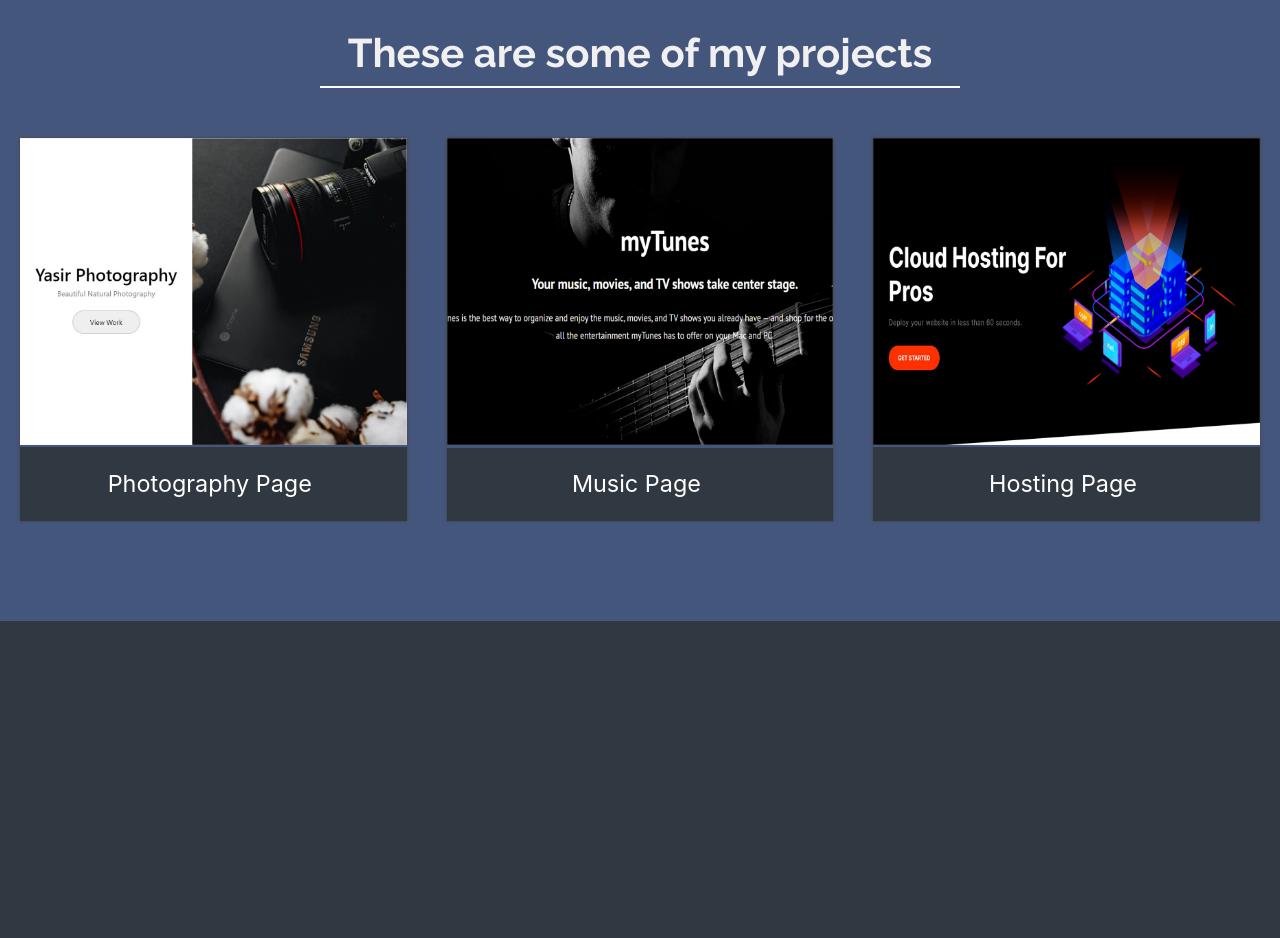
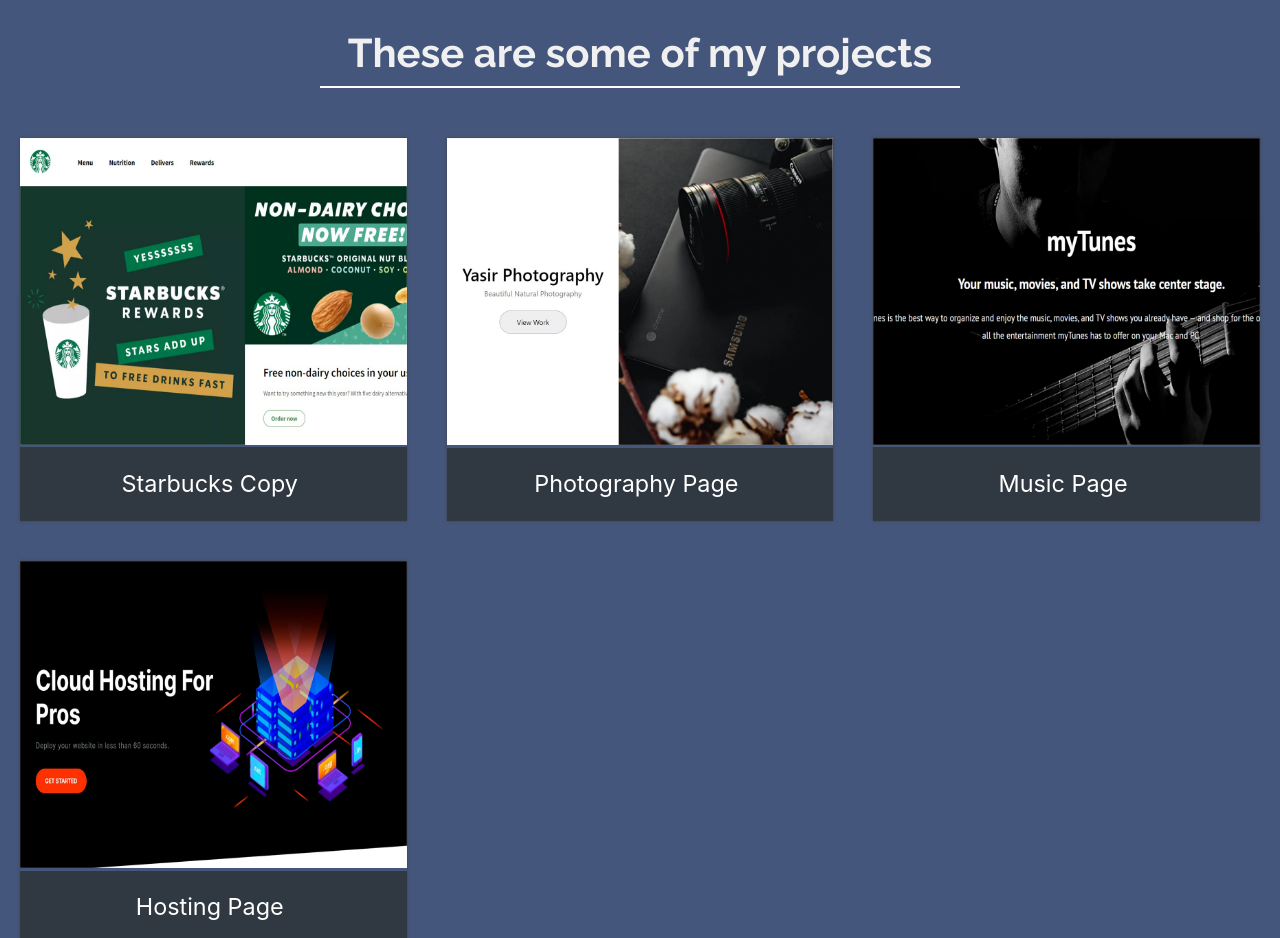
Before and after one commit to Yasirkhan6499/yasir-portfolio, a website built with Parcel: page index.html in a window 1280 px wide. Shown: the part 820-1758 px from the top of the page. Built offline with nearby package versions, Linux system fonts and the light colour scheme.

Commit message:
starbucks page added

```diff
--- a/index.html
+++ b/index.html
@@ -40,6 +40,17 @@
     <section class="projects-container" id="work">
       <h2 class="project-heading">These are some of my projects</h2>
       <section class="projects-block">
+        <a
+        class="link"
+        href="https://starbucks-yasir-copy.netlify.app/"
+        target="__blank"
+      >
+        <div class="work-block">
+          <img src="/images/starbucks5.png" alt="photography website" />
+          <div class="work__title-block">
+            <h3>Starbucks Copy</h3>
+          </div>
+        </div>
         <a
           class="link"
           href="https://yasirsphotography.netlify.app/"
```
Also changed, not shown: images/google.jpg (added), images/starbucks.jpg (added), images/starbucks2.jpg (added), images/starbucks3.png (added), images/starbucks4.jpg (added), images/starbucks5.png (added).
